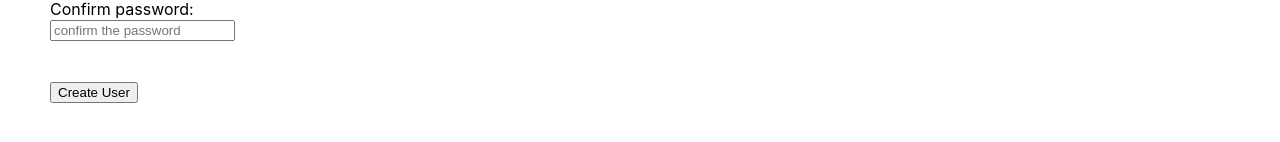
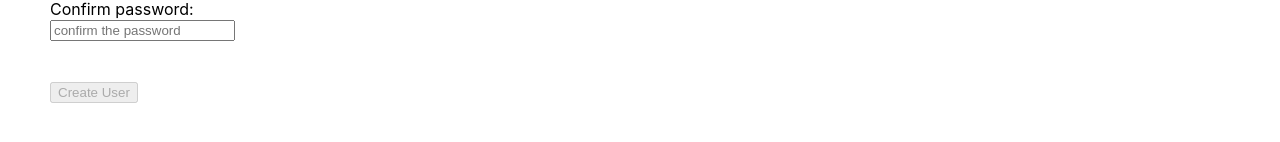
Before and after one commit to tonykieling/user_project-frontend, a React (Create React App) app: page /register in a window 1280 px wide. Shown: the part 280-422 px from the top of the page. Built offline with nearby package versions, Linux system fonts and the light colour scheme.

Commit message:
simple Register validation is working

```diff
--- a/src/components/Register.js
+++ b/src/components/Register.js
@@ -21,6 +21,11 @@ export default class Register extends Component {
     });
   }
 
+  isValid = e => {
+    if (this.state.email === "" || this.state.password === "" || this.state.confirmPassword === "")
+      return true;
+    return false;
+  }
   // NEED TO DO ISvALID
   // isValid
 
@@ -50,13 +55,13 @@ export default class Register extends Component {
           <input
             type="password"
             onChange={this.handleChange}
-            name="confirm_password"
+            name="confirmPassword"
             placeholder="confirm the password"
             value={this.state.confirmPassword}
           />
 
           <br /> <br /> <br />
-          <button> Create User </button>
+          <button disabled={this.isValid()}> Create User </button>
         </form>
       </div>
     )
```
